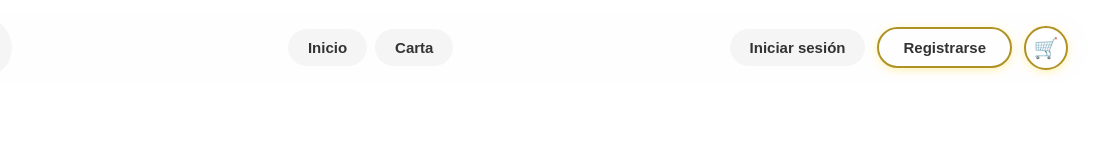
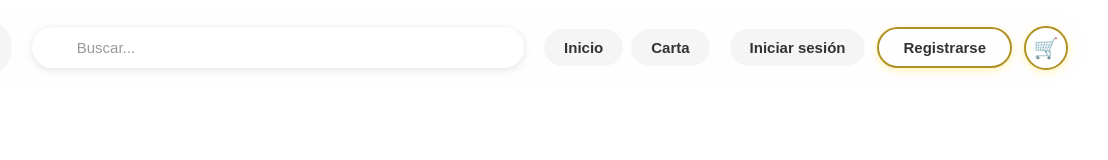
Before and after one commit to Angel1hp/Raices-front, a plain HTML site: page navbar.html in a window 1280 px wide. Shown: the full height of the page, 172-1280 px from the left. Drawn offline with Linux system fonts and the light colour scheme.

Commit message:
devolver a como estaba

```diff
--- a/navbar.html
+++ b/navbar.html
@@ -7,7 +7,10 @@
     </a>
 
     <!-- Buscador -->
-
+    <div class="search-container">
+      <span class="search-icon"></span>
+      <input type="text" class="search-bar" placeholder="Buscar...">
+    </div>
 
     <nav class="nav-links" id="nav-links">
       <a href="index.html">Inicio</a>
```
